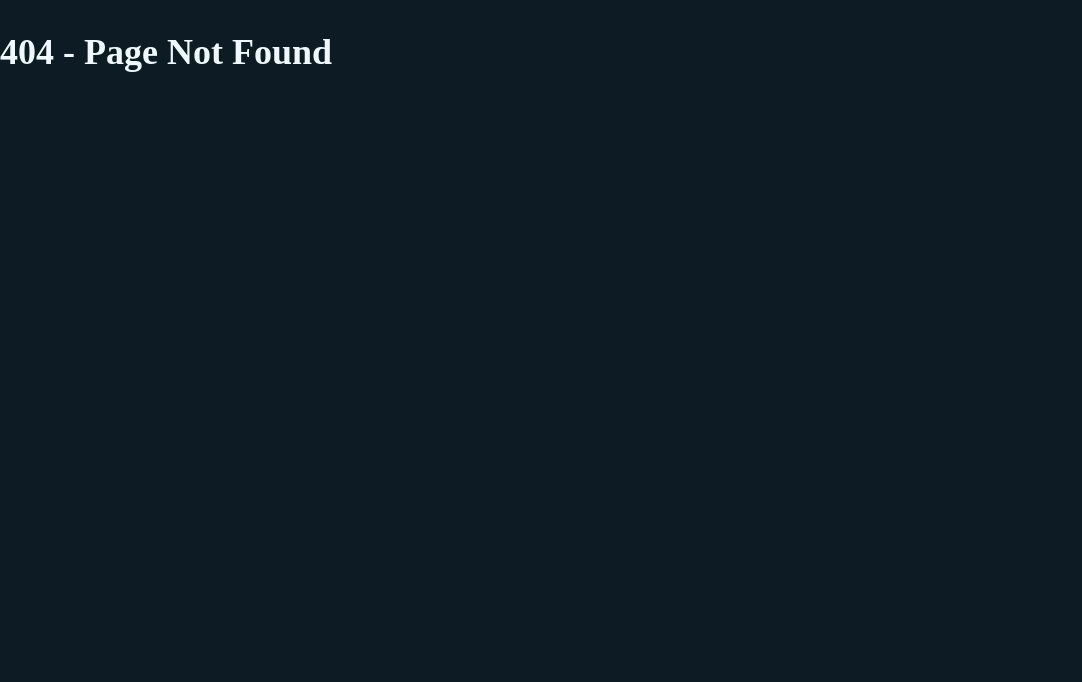
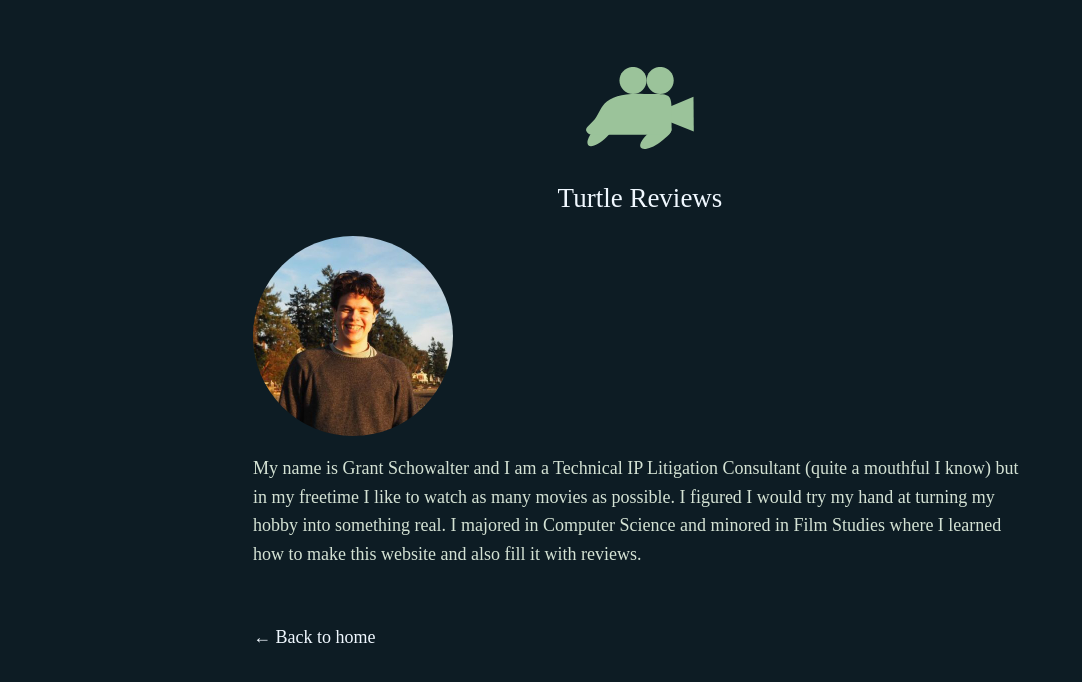
Before and after one commit to GSchowalter/TurtleMovieReviews, a Next.js app: page /aboutus in a window 1280 px wide. Before the commit this address had no page. Shown: the top 682 px of the page, without its empty margins (0-1082 px from the left). Built offline with nearby package versions, Linux system fonts and the light colour scheme; a web font is replaced by a local one.

Commit message:
first draft of aboutus

```diff
--- /dev/null
+++ b/pages/aboutus.js
@@ -0,0 +1,27 @@
+import Layout from "../components/layout";
+import utilStyles from "../styles/utils.module.css";
+import Image from "next/image";
+
+export default function about({ allPostsData }) {
+  return (
+    <Layout>
+      <section className={`${utilStyles.lightText}`}>
+        <Image
+          className={`${utilStyles.borderCircle}`}
+          src="/images/profile400x400.jpg"
+          height={200}
+          width={200}
+          alt="Grant Schowalter"
+        />
+        <p>
+          My name is Grant Schowalter and I am a Technical IP Litigation
+          Consultant (quite a mouthful I know) but in my freetime I like to
+          watch as many movies as possible. I figured I would try my hand at
+          turning my hobby into something real. I majored in Computer Science
+          and minored in Film Studies where I learned how to make this website
+          and also fill it with reviews.
+        </p>
+      </section>
+    </Layout>
+  );
+}
--- a/styles/utils.module.css
+++ b/styles/utils.module.css
@@ -56,3 +56,7 @@
 .lightText {
   color: #d4e2d4;
 }
+
+.rotateImg {
+  transform: rotate(90deg);
+}
```
Also changed, not shown: public/images/profile.jpg, public/images/profile400x400.jpg (added).
